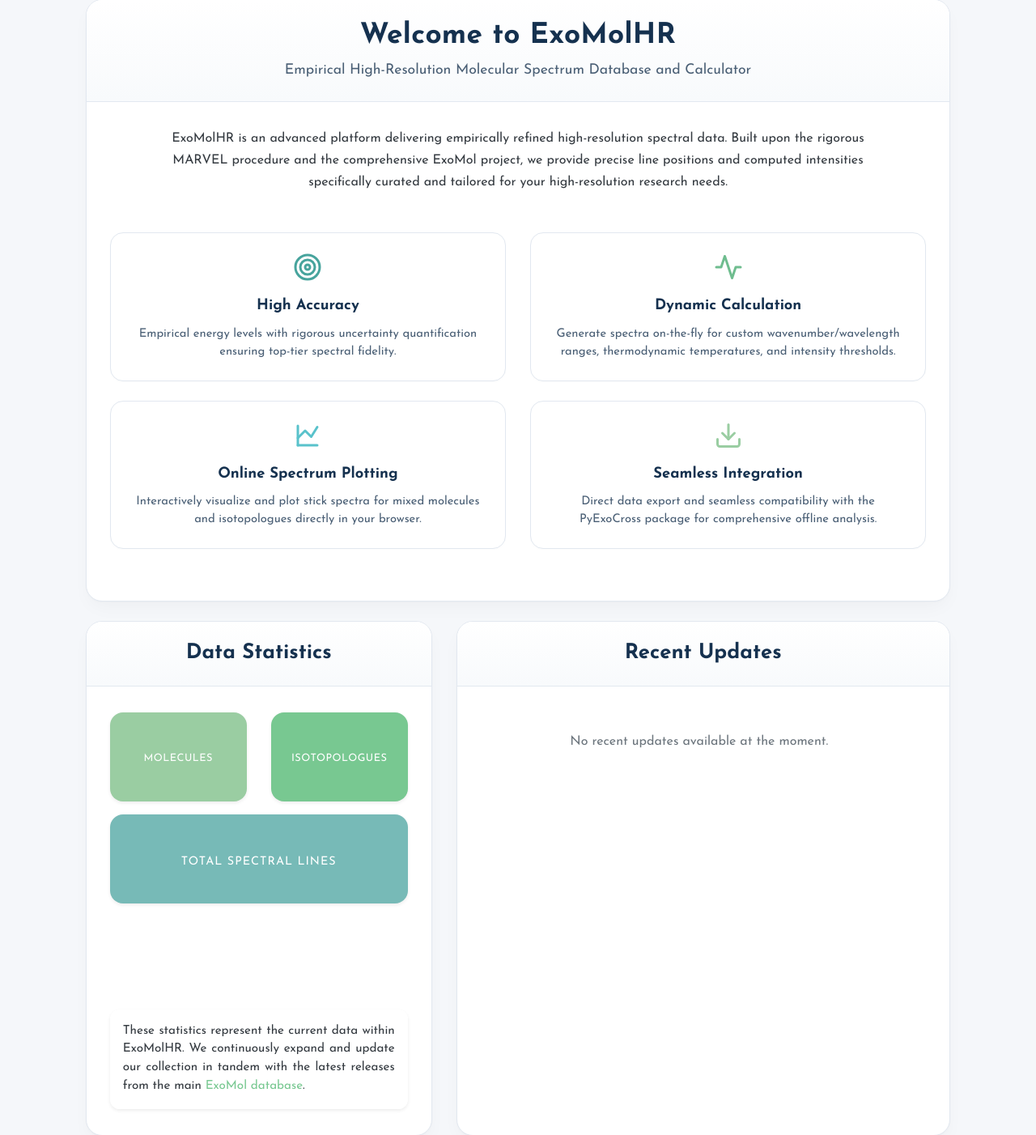
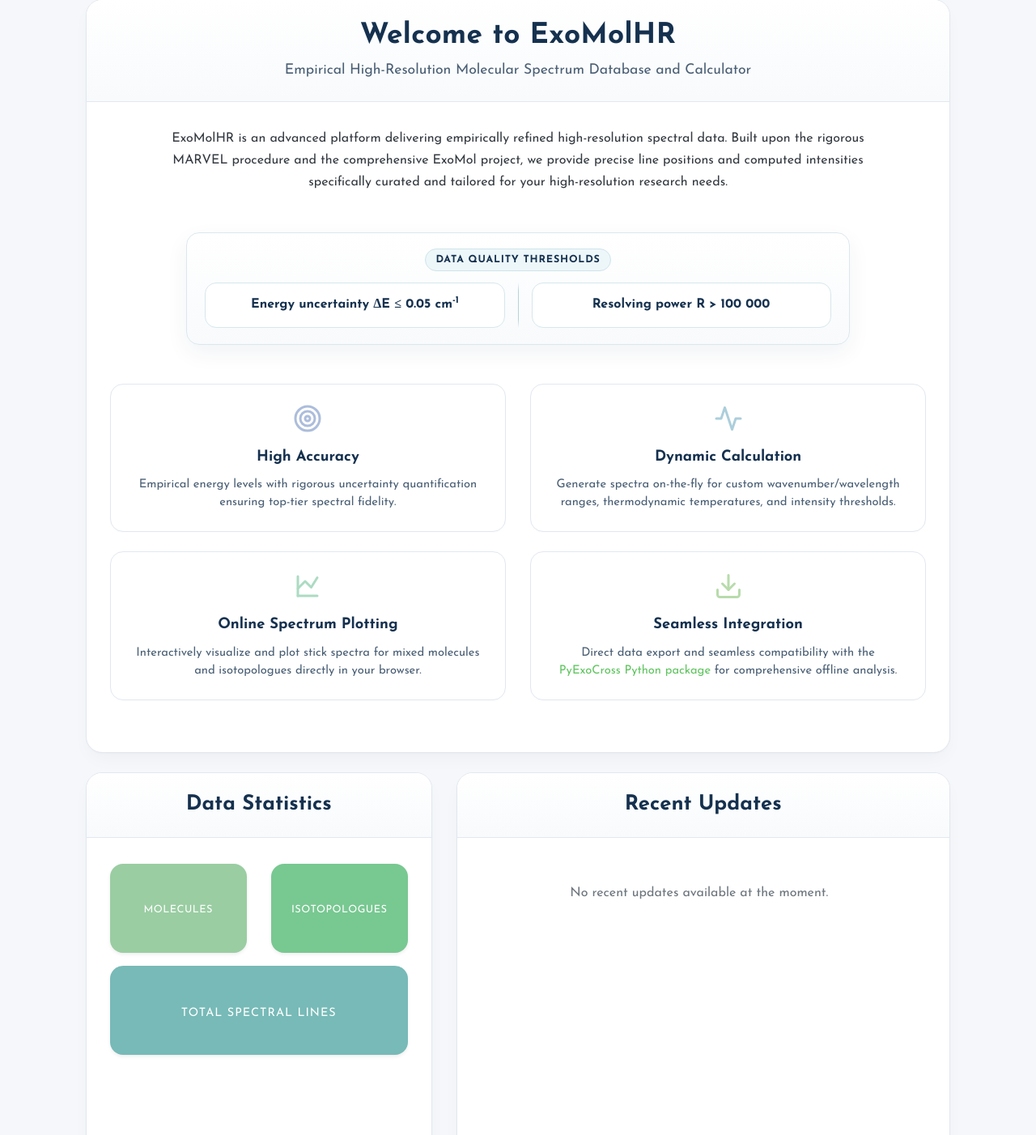
Before and after one commit to Beryl-Jingxin/ExoMolHR-web, a Django app: template exomolhr/linelist/templates/linelist/home.html in a window 1280 px wide. Shown: the part 330-1732 px from the top of the page at 81% size. Run offline with Django 3.2, Linux system fonts and the light colour scheme; the template is opened without the code that fills it, so the values that code supplies are empty; parts of the project's set-up code (start-up, migrations or seed data) failed here and were passed over; some libraries are stand-ins or nearby versions.

Commit message:
Show filter range of unc and R

```diff
--- a/exomolhr/linelist/templates/linelist/home.html
+++ b/exomolhr/linelist/templates/linelist/home.html
@@ -186,6 +186,61 @@
     margin-bottom: 0;
   }
 
+  .criteria-strip {
+    max-width: 820px;
+    margin: 0 auto 3rem;
+    padding: 1.15rem 1.4rem 1.25rem;
+    background: linear-gradient(180deg, #ffffff 0%, #f8fafc 100%);
+    border: 1px solid #dbe8ed;
+    border-radius: 16px;
+    box-shadow: 0 10px 28px rgba(21, 49, 79, 0.06);
+    text-align: center;
+  }
+
+  .criteria-label {
+    display: inline-flex;
+    align-items: center;
+    justify-content: center;
+    margin-bottom: 0.85rem;
+    padding: 0.25rem 0.8rem;
+    background: #edf7fa;
+    border: 1px solid #cfe4eb;
+    border-radius: 999px;
+    color: #15314f;
+    font-size: 0.78rem;
+    font-weight: 800;
+    text-transform: uppercase;
+    letter-spacing: 0.8px;
+  }
+
+  .criteria-grid {
+    display: grid;
+    grid-template-columns: minmax(0, 1fr) auto minmax(0, 1fr);
+    align-items: stretch;
+    gap: 1rem;
+  }
+
+  .criteria-pill {
+    display: flex;
+    align-items: center;
+    justify-content: center;
+    min-height: 56px;
+    padding: 0.75rem 1rem;
+    background: #ffffff;
+    border: 1px solid #d7e7ec;
+    border-radius: 14px;
+    color: #15314f;
+    font-size: 1rem;
+    font-weight: 700;
+    line-height: 1.35;
+    box-shadow: inset 0 1px 0 rgba(255, 255, 255, 0.9);
+  }
+
+  .criteria-divider {
+    width: 1px;
+    background: linear-gradient(180deg, transparent 0%, #b7d3dc 18%, #b7d3dc 82%, transparent 100%);
+  }
+
   /* Layout utilities */
   .flex-fill-column {
     display: flex;
@@ -213,6 +268,19 @@
     .feature-box {
         margin-bottom: 1rem;
     }
+    .criteria-strip {
+      padding: 1rem;
+      margin-bottom: 2rem;
+    }
+    .criteria-grid {
+      grid-template-columns: 1fr;
+      gap: 0.7rem;
+    }
+    .criteria-divider {
+      width: 100%;
+      height: 1px;
+      background: linear-gradient(90deg, transparent 0%, #b7d3dc 18%, #b7d3dc 82%, transparent 100%);
+    }
   }
 </style>
 
@@ -231,33 +299,45 @@
                 line positions and computed intensities specifically curated and tailored for your high-resolution research needs.
             </p>
 
+            <div class="criteria-strip">
+                <div class="criteria-label">Data quality thresholds</div>
+                <div class="criteria-grid">
+                    <div class="criteria-pill">Energy uncertainty &Delta;E &le; 0.05 cm<sup>-1</sup></div>
+                    <div class="criteria-divider" aria-hidden="true"></div>
+                    <div class="criteria-pill">Resolving power R &gt; 100 000</div>
+                </div>
+            </div>
+
             <div class="row g-4 mb-2">
                 <div class="col-md-6 mb-4">
                     <div class="feature-box h-100">
-                        <svg xmlns="http://www.w3.org/2000/svg" width="36" height="36" viewBox="0 0 24 24" fill="none" stroke="currentColor" stroke-width="2" stroke-linecap="round" stroke-linejoin="round" class="mb-3" style="color: #47a49d;"><circle cx="12" cy="12" r="10"></circle><circle cx="12" cy="12" r="6"></circle><circle cx="12" cy="12" r="2"></circle></svg>
+                        <svg xmlns="http://www.w3.org/2000/svg" width="36" height="36" viewBox="0 0 24 24" fill="none" stroke="currentColor" stroke-width="2" stroke-linecap="round" stroke-linejoin="round" class="mb-3" style="color: #acbddb;"><circle cx="12" cy="12" r="10"></circle><circle cx="12" cy="12" r="6"></circle><circle cx="12" cy="12" r="2"></circle></svg>
                         <div class="feature-title">High Accuracy</div>
                         <p class="feature-desc">Empirical energy levels with rigorous uncertainty quantification ensuring top-tier spectral fidelity.</p>
                     </div>
                 </div>
                 <div class="col-md-6 mb-4">
                     <div class="feature-box h-100">
-                        <svg xmlns="http://www.w3.org/2000/svg" width="36" height="36" viewBox="0 0 24 24" fill="none" stroke="currentColor" stroke-width="2" stroke-linecap="round" stroke-linejoin="round" class="mb-3" style="color: #6fbd8f;"><polyline points="22 12 18 12 15 21 9 3 6 12 2 12"></polyline></svg>
+                        <svg xmlns="http://www.w3.org/2000/svg" width="36" height="36" viewBox="0 0 24 24" fill="none" stroke="currentColor" stroke-width="2" stroke-linecap="round" stroke-linejoin="round" class="mb-3" style="color: #accedb;"><polyline points="22 12 18 12 15 21 9 3 6 12 2 12"></polyline></svg>
                         <div class="feature-title">Dynamic Calculation</div>
                         <p class="feature-desc">Generate spectra on-the-fly for custom wavenumber/wavelength ranges, thermodynamic temperatures, and intensity thresholds.</p>
                     </div>
                 </div>
                 <div class="col-md-6 mb-4">
                     <div class="feature-box h-100">
-                        <svg xmlns="http://www.w3.org/2000/svg" width="36" height="36" viewBox="0 0 24 24" fill="none" stroke="currentColor" stroke-width="2" stroke-linecap="round" stroke-linejoin="round" class="mb-3" style="color: #59c2cbff;"><polyline points="4 14 10 8 15 13 20 5"></polyline><line x1="20" y1="20" x2="4" y2="20"></line><line x1="4" y1="20" x2="4" y2="4"></line></svg>
+                        <svg xmlns="http://www.w3.org/2000/svg" width="36" height="36" viewBox="0 0 24 24" fill="none" stroke="currentColor" stroke-width="2" stroke-linecap="round" stroke-linejoin="round" class="mb-3" style="color: #acdbc2;"><polyline points="4 14 10 8 15 13 20 5"></polyline><line x1="20" y1="20" x2="4" y2="20"></line><line x1="4" y1="20" x2="4" y2="4"></line></svg>
                         <div class="feature-title">Online Spectrum Plotting</div>
                         <p class="feature-desc">Interactively visualize and plot stick spectra for mixed molecules and isotopologues directly in your browser.</p>
                     </div>
                 </div>
                 <div class="col-md-6 mb-4">
                     <div class="feature-box h-100">
-                        <svg xmlns="http://www.w3.org/2000/svg" width="36" height="36" viewBox="0 0 24 24" fill="none" stroke="currentColor" stroke-width="2" stroke-linecap="round" stroke-linejoin="round" class="mb-3" style="color: #9acda2;"><path d="M21 15v4a2 2 0 0 1-2 2H5a2 2 0 0 1-2-2v-4"></path><polyline points="7 10 12 15 17 10"></polyline><line x1="12" y1="15" x2="12" y2="3"></line></svg>
+                        <svg xmlns="http://www.w3.org/2000/svg" width="36" height="36" viewBox="0 0 24 24" fill="none" stroke="currentColor" stroke-width="2" stroke-linecap="round" stroke-linejoin="round" class="mb-3" style="color: #b8dbac;"><path d="M21 15v4a2 2 0 0 1-2 2H5a2 2 0 0 1-2-2v-4"></path><polyline points="7 10 12 15 17 10"></polyline><line x1="12" y1="15" x2="12" y2="3"></line></svg>
                         <div class="feature-title">Seamless Integration</div>
-                        <p class="feature-desc">Direct data export and seamless compatibility with the PyExoCross package for comprehensive offline analysis.</p>
+                        <p class="feature-desc">Direct data export and seamless compatibility with the
+                          <a href="https://pypi.org/project/pyexocross/" target="_blank"
+                          class="text-decoration-none fw-bold" style="color: #60c460ff;">PyExoCross Python package</a>
+                          for comprehensive offline analysis.</p>
                     </div>
                 </div>
             </div>
```
Also changed, not shown: exomolhr/linelist/templates/linelist/about.html (+80 -2 lines).
